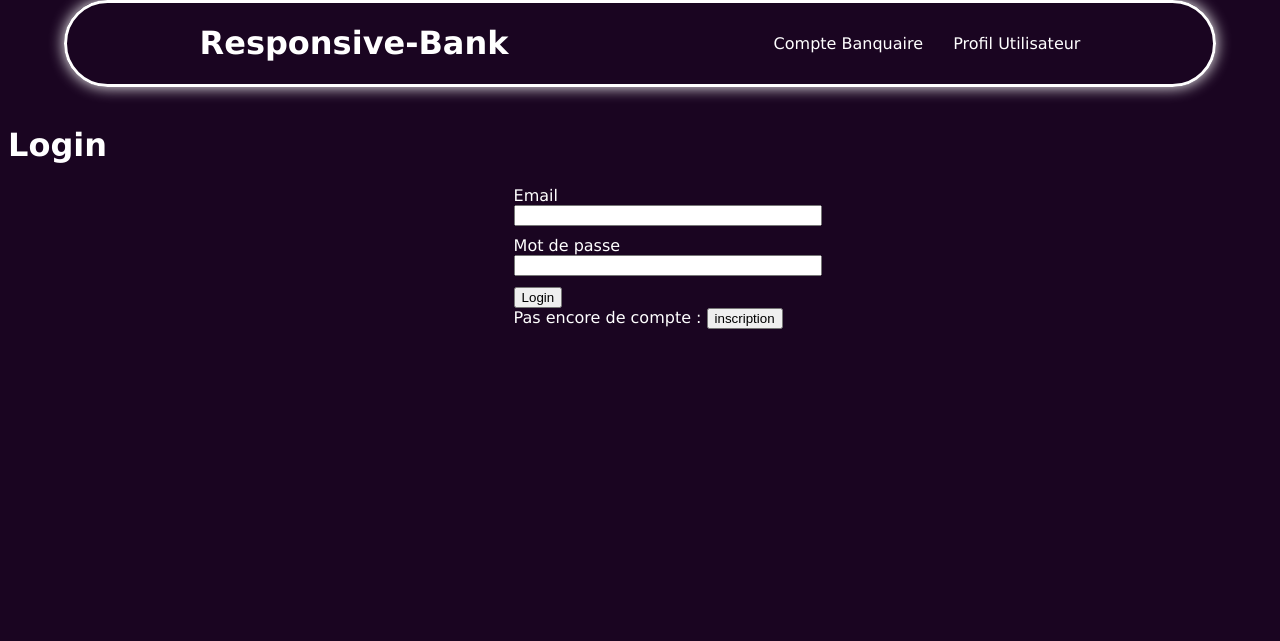
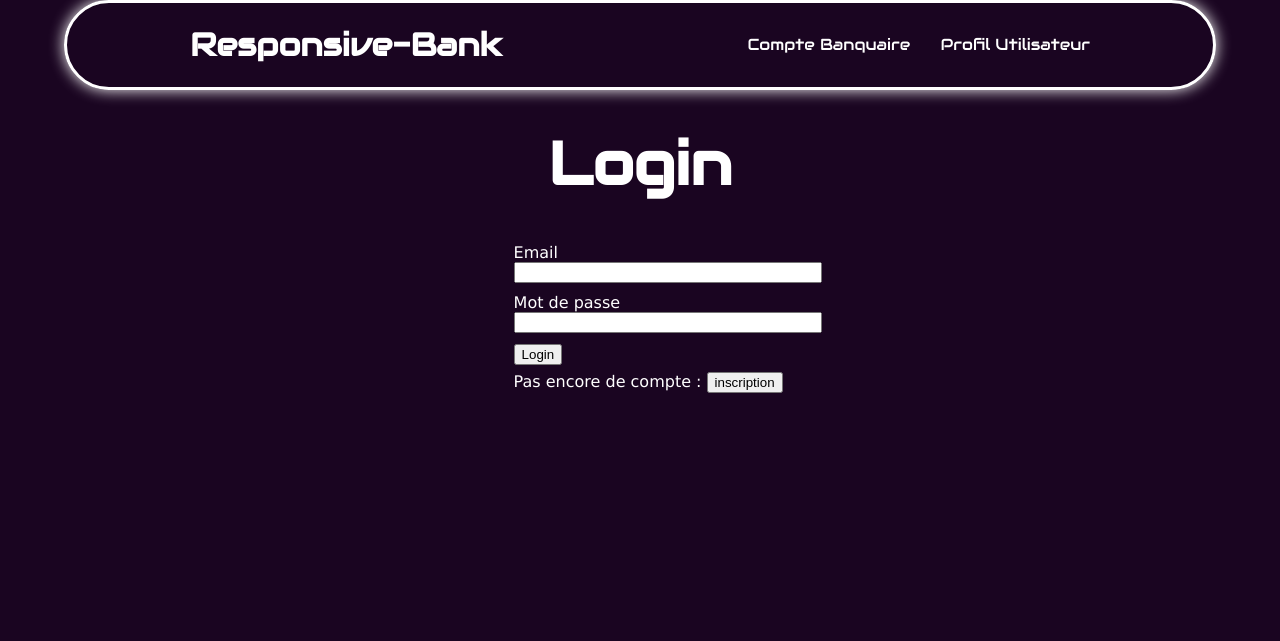
Before and after one commit to EstebanDardillac/Projet-Bank, a PHP site: page /login.php in a window 1280 px wide. Shown: the top 641 px of the page. Run offline with PHP 8.4, Linux system fonts and the light colour scheme.

Commit message:
css incsription

```diff
--- a/www/assets/login.css
+++ b/www/assets/login.css
@@ -2,14 +2,10 @@ body{
     background-color:#1a0521;
     height: auto;
     width: auto;
-    font-family: Verdana, Geneva, Tahoma, sans-serif;
 }
 .titre {
-    background-color:#1a0521;
-    height: auto;
-    width: auto;
-    font-family: Verdana, Geneva, Tahoma, sans-serif;
     font-size: 60px;
+    margin-top: 10%;
     margin-right: 10%;
     margin-left: 10%;
     justify-content: space-around;
@@ -42,4 +38,5 @@ body{
 }
 #button {
     cursor: pointer;
+    margin-bottom: 1%;
 }
--- a/www/login.php
+++ b/www/login.php
@@ -21,7 +21,7 @@ require_once __DIR__ . '/../src/templates/partials/html_head.php';
     </nav>
 </header>
 
-<h1 id="loginsep">Login</h1>
+<h1 class="titre">Login</h1>
 
 <div id="contenu">
 <form action="/actions/login.php" method="post">
```
